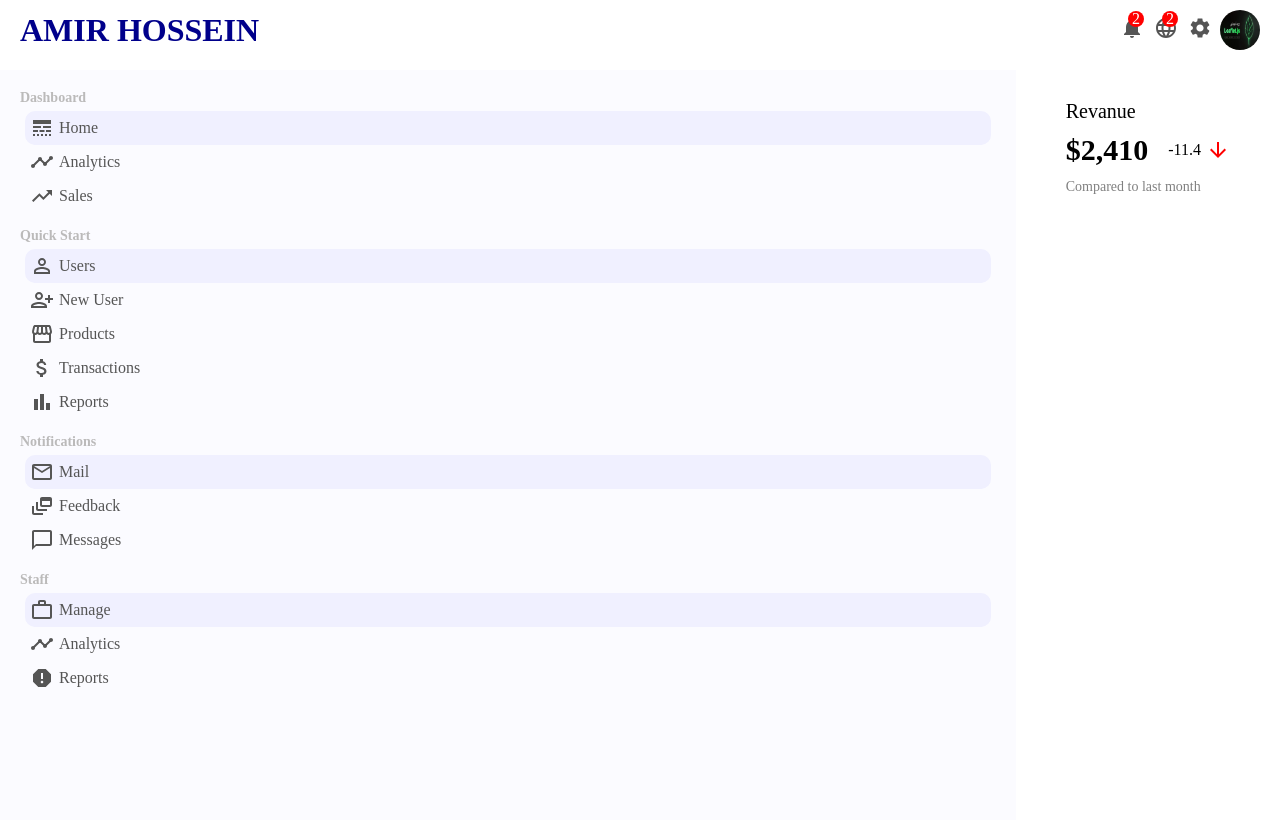
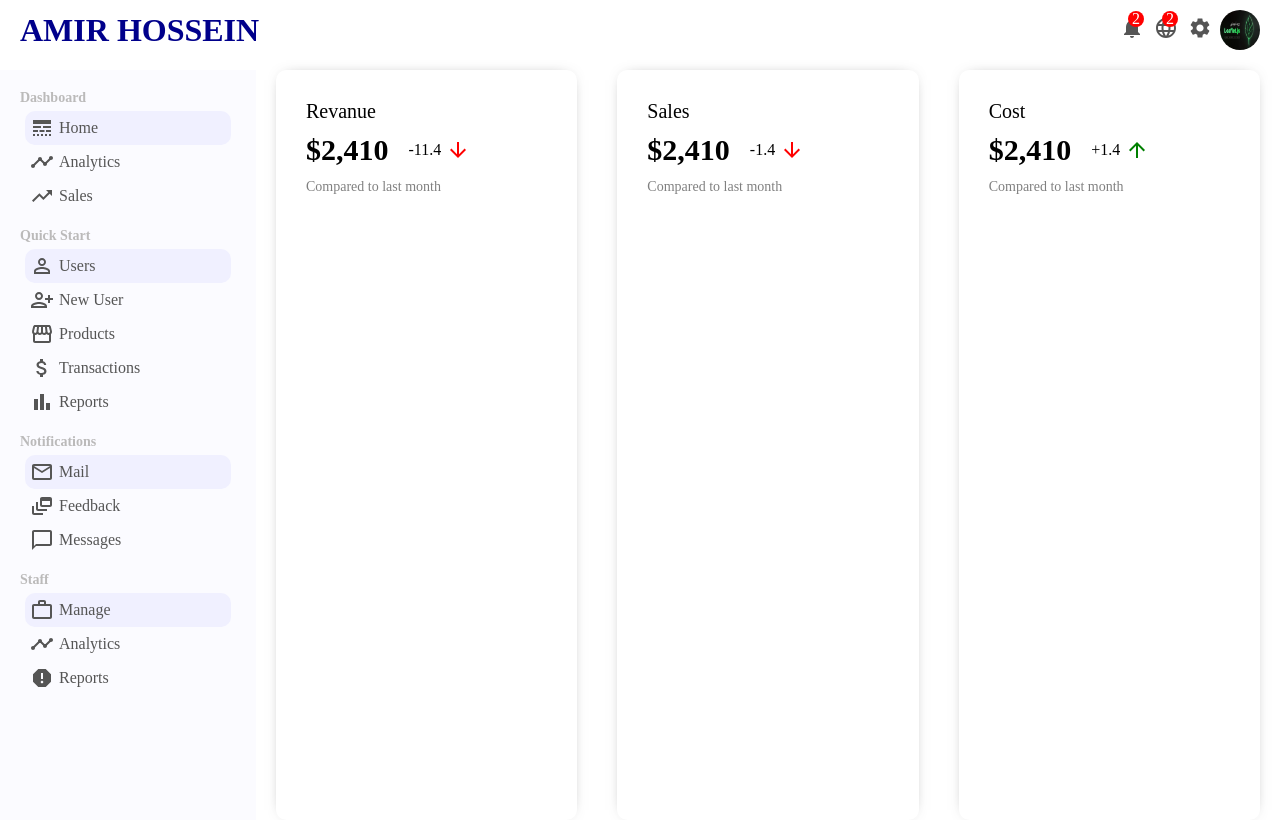
Before and after one commit to AmirNouri-dev/CMS-Project-reactjs, a React (Vite) app: page / in a window 1280 px wide. Built offline with nearby package versions, Linux system fonts and the light colour scheme.

Commit message:
code Sales & Cost  section in Features component

```diff
--- a/src/components/features/Features.css
+++ b/src/components/features/Features.css
@@ -1,5 +1,5 @@
 .features {
-  width: 100%;
+  width: 80%;
   display: flex;
   justify-content: space-between;
 }
@@ -8,6 +8,7 @@
   margin: 0 20px;
   padding: 30px;
   cursor: pointer;
+  box-shadow: 0 0 15px -10px rgba(0, 0, 0, 0.75);
   border-radius: 10px;
   -webkit-border-radius: 10px;
   -moz-border-radius: 10px;
--- a/src/components/features/Features.jsx
+++ b/src/components/features/Features.jsx
@@ -16,6 +16,28 @@ export default function Features() {
         </div>
         <span className="featureItem-desc">Compared to last month</span>
       </div>
+      <div className="featureItem">
+        <div className="featureItem-title">Sales</div>
+        <div className="featureItem-container">
+          <span className="featureItem-container_money">$2,410</span>
+          <span className="featureItem-container_rate">
+            -1.4
+            <ArrowDownwardOutlinedIcon className="featureItem-container_rate_icon negative" />
+          </span>
+        </div>
+        <span className="featureItem-desc">Compared to last month</span>
+      </div>
+      <div className="featureItem">
+        <div className="featureItem-title">Cost</div>
+        <div className="featureItem-container">
+          <span className="featureItem-container_money">$2,410</span>
+          <span className="featureItem-container_rate">
+            +1.4
+            <ArrowUpwardOutlinedIcon className="featureItem-container_rate_icon " />
+          </span>
+        </div>
+        <span className="featureItem-desc">Compared to last month</span>
+      </div>
     </div>
   );
 }
--- a/src/pages/home/Home.jsx
+++ b/src/pages/home/Home.jsx
@@ -1,9 +1,5 @@
 import React from "react";
 import Features from "../../components/features/Features";
 export default function Home() {
-  return (
-    <div>
-      <Features />
-    </div>
-  );
+  return <Features />;
 }
```
